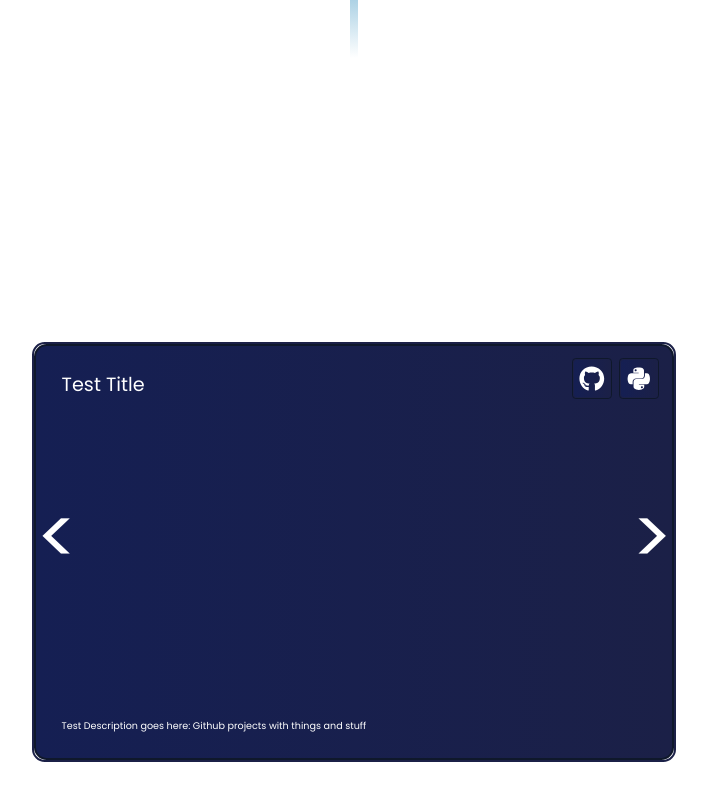
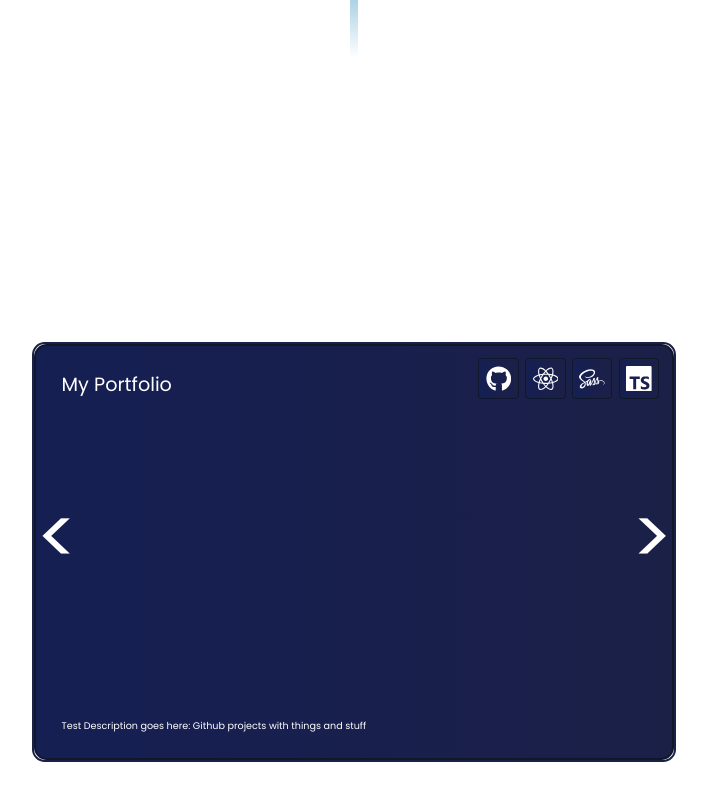
Before and after one commit to MartincsekLevente/Portfolio, a React (Vite) app: page / in a window 1280 px wide. Shown: the part 3294-4094 px from the top of the page, without its empty margins (286-993 px from the left). Built offline with nearby package versions, Linux system fonts and the light colour scheme.

Commit message:
P-15: add projects model and data

```diff
--- /dev/null
+++ b/src/constants/projects.tsx
@@ -0,0 +1,33 @@
+import { ProjectModel } from "../models/ProjectModel.ts";
+import { FaGithub, FaJava, FaPython, FaReact, FaSass } from "react-icons/fa";
+import { SiTypescript } from "react-icons/si";
+
+export const PROJECTS: ProjectModel[] =
+    [
+        {
+            id: "0",
+            title: "My Portfolio",
+            stackListIcons: [
+                <FaGithub></FaGithub>,
+                <FaReact></FaReact>,
+                <FaSass></FaSass>,
+                <SiTypescript></SiTypescript>
+            ]
+        },
+        {
+            id: "1",
+            title: "Mars Weather",
+            stackListIcons: [
+                <FaGithub></FaGithub>,
+                <FaPython></FaPython>
+            ]
+        },
+        {
+            id: "2",
+            title: "Avatar Creator",
+            stackListIcons: [
+                <FaJava></FaJava>,
+                <FaReact></FaReact>
+            ]
+        }
+    ]
--- /dev/null
+++ b/src/models/ProjectModel.ts
@@ -0,0 +1,7 @@
+import { ReactNode } from "react";
+
+export interface ProjectModel {
+    id: string,
+    title: string,
+    stackListIcons: ReactNode[],
+}
--- a/src/sections/projects/ProjectsSection.scss
+++ b/src/sections/projects/ProjectsSection.scss
@@ -48,6 +48,7 @@
                 font-size: 6vw;
                 top: 16.5vh;
                 cursor: pointer;
+                user-select: none;
             }
 
             .projects-showcase-right-arrow {
@@ -56,6 +57,7 @@
                 top: 16.5vh;
                 left: 46.5vw;
                 cursor: pointer;
+                user-select: none;
             }
 
             .projects-stack-container {
--- a/src/sections/projects/ProjectsSection.tsx
+++ b/src/sections/projects/ProjectsSection.tsx
@@ -1,8 +1,24 @@
 import "./ProjectsSection.scss";
 import StackCard from "../../components/stackCard/StackCard.tsx";
-import { FaGithub, FaPython } from "react-icons/fa";
+import { useState } from "react";
+import { PROJECTS } from "../../constants/projects.tsx";
 
 export default function ProjectsSection() {
+    const [currentProjectIndex, setCurrentProjectIndex] = useState(0);
+
+
+    function decreaseCurrentProjectIndex() {
+        setCurrentProjectIndex((current) => {
+            return Math.max(0, current - 1);
+        })
+    }
+
+    function increaseCurrentProjectIndex() {
+        setCurrentProjectIndex((current) => {
+            return Math.min(PROJECTS.length - 1, current + 1);
+        })
+    }
+
     return (
         <section id="projects">
             <div className="projects-section-container">
@@ -11,14 +27,19 @@ export default function ProjectsSection() {
                 </div>
                 <div className="projects-showcase-container">
                     <div className="projects-showcase-overlay">
-                        <div className="projects-showcase-left-arrow">&lt;</div>
-                        <div className="projects-showcase-right-arrow">&gt;</div>
+                        <div className="projects-showcase-left-arrow"
+                             onClick={() => decreaseCurrentProjectIndex()}
+                        >&lt;</div>
+                        <div className="projects-showcase-right-arrow"
+                             onClick={() => increaseCurrentProjectIndex()}
+                        >&gt;</div>
                         <div className="project-title">
-                            Test Title
+                            {PROJECTS[currentProjectIndex].title}
                         </div>
                         <div className="projects-stack-container">
-                            <StackCard icon={<FaGithub></FaGithub>}></StackCard>
-                            <StackCard icon={<FaPython></FaPython>}></StackCard>
+                            {PROJECTS[currentProjectIndex].stackListIcons.map((currentIcon) => {
+                                return <StackCard key={crypto.randomUUID()} icon={currentIcon}></StackCard>
+                            })}
                         </div>
                         <div className="project-description">
                             Test Description goes here: Github projects with things and stuff
```
